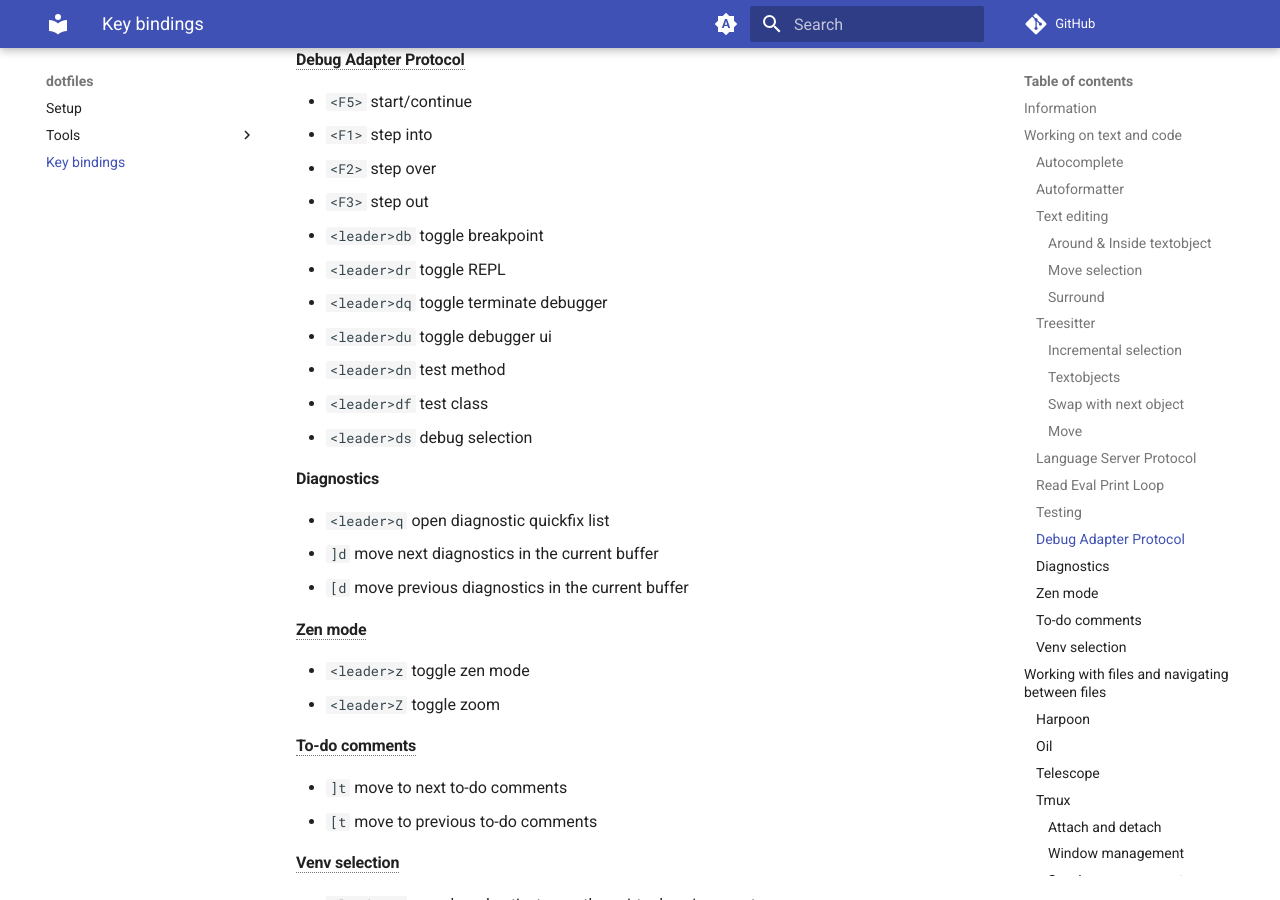
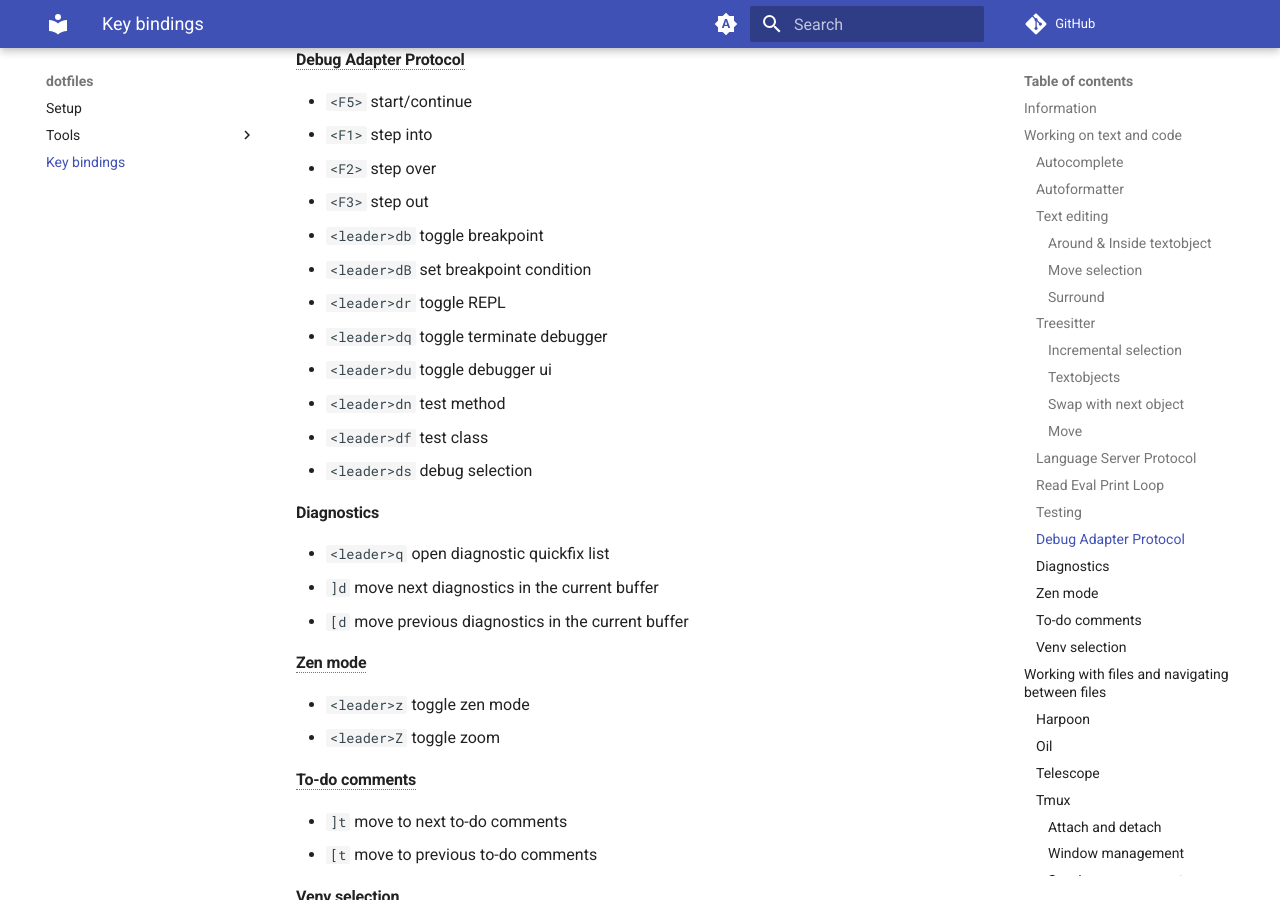
Before and after one commit to HieuDao-code/dotfiles, an MkDocs documentation site: the page built from docs/key_binding.md, in a window 1280 px wide and 900 px high, scrolled down 3838 px. Built offline with MkDocs 1.6.1 and Material for MkDocs 9.7.7, drawn with Linux system fonts in a browser that asks for light colours; comment, search, counter and statistics services are not loaded.

Commit message:
Update key_binding.md

```diff
--- a/docs/key_binding.md
+++ b/docs/key_binding.md
@@ -144,6 +144,7 @@ Move selection in visual mode or current line
 - `<F2>` step over
 - `<F3>` step out
 - `<leader>db` toggle breakpoint
+- `<leader>dB` set breakpoint condition
 - `<leader>dr` toggle REPL
 - `<leader>dq` toggle terminate debugger
 - `<leader>du` toggle debugger ui
```
